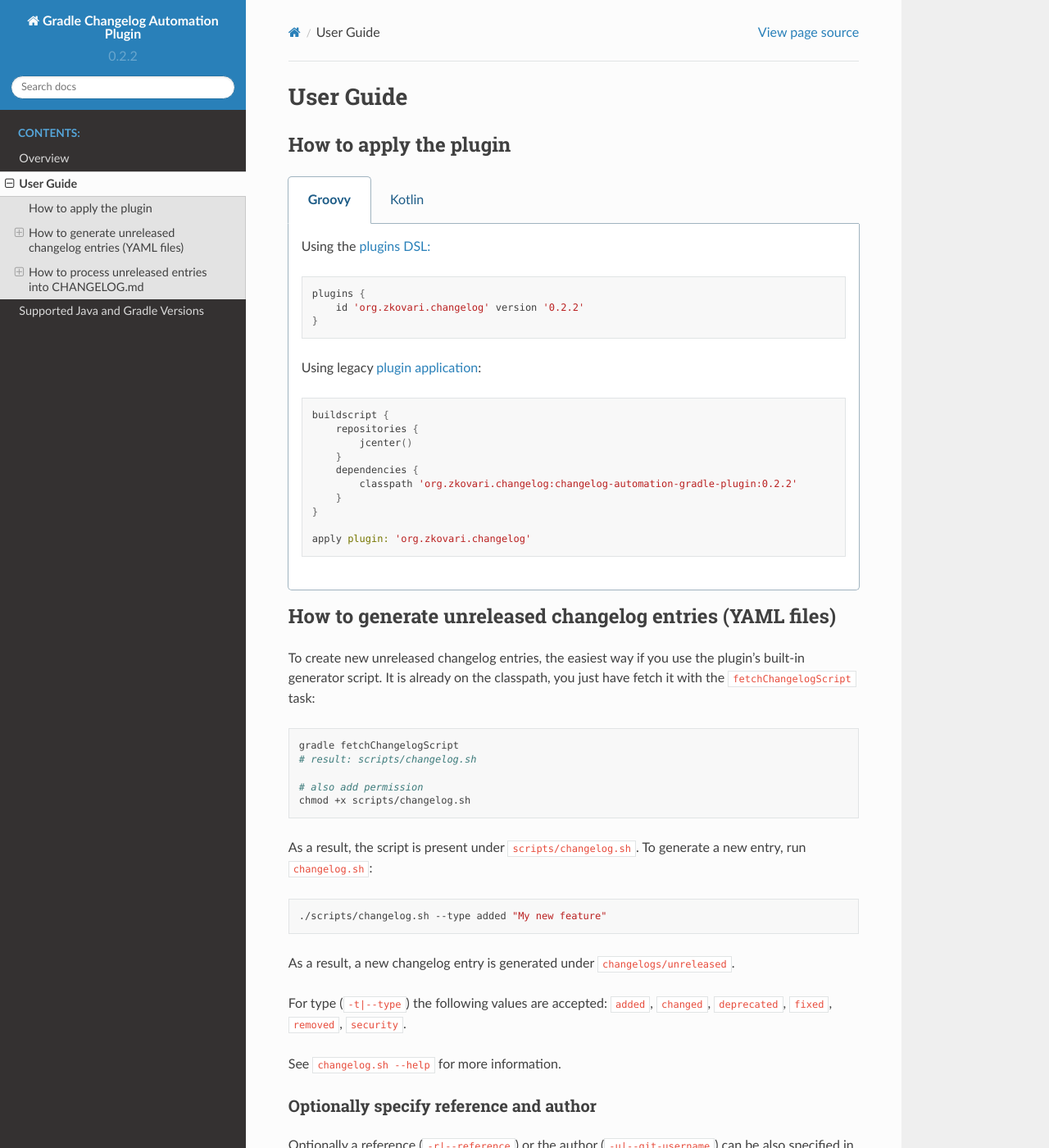
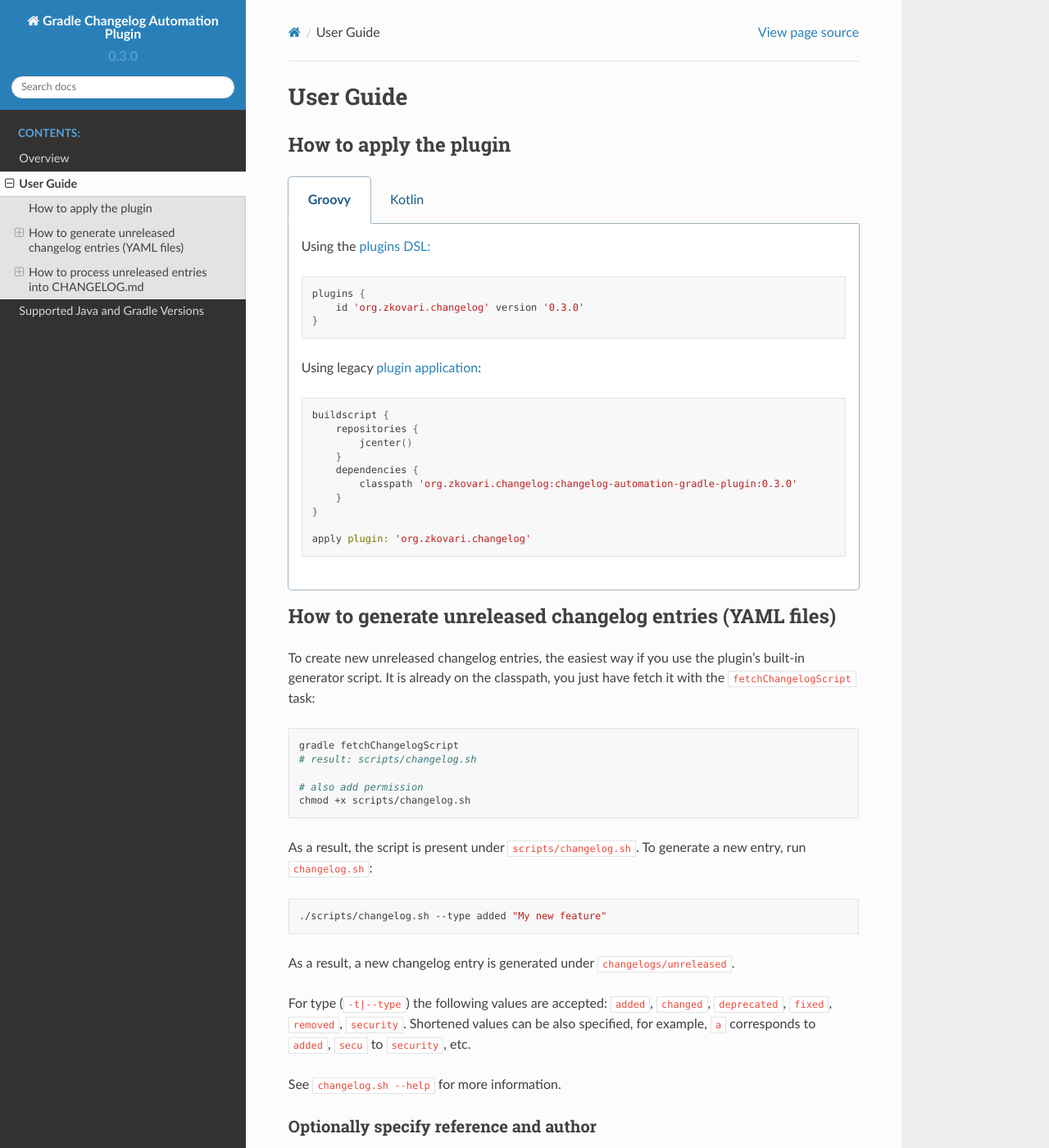
Before and after one commit to zkovari/gradle-changelog-automation-plugin, a Sphinx documentation site: the page built from docs/2-user-guide.rst, in a window 1280 px wide and 1400 px high. Shown: the whole window at 82% size. Built offline with Sphinx 7.4.7 and the Read the Docs theme 2.0.0, drawn with Linux system fonts in a browser that asks for light colours.

Commit message:
#35 Accept shortened values for types in changelog.sh

```diff
--- a/docs/2-user-guide.rst
+++ b/docs/2-user-guide.rst
@@ -15,7 +15,7 @@
       .. code-block:: groovy
 
          plugins {
-             id 'org.zkovari.changelog' version '0.2.2'
+             id 'org.zkovari.changelog' version '0.3.0'
          }
 
 
@@ -28,7 +28,7 @@
                  jcenter()
              }
              dependencies {
-                 classpath 'org.zkovari.changelog:changelog-automation-gradle-plugin:0.2.2'
+                 classpath 'org.zkovari.changelog:changelog-automation-gradle-plugin:0.3.0'
              }
          }
 
@@ -41,7 +41,7 @@
       .. code-block:: kotlin
 
          plugins {
-             id("org.zkovari.changelog") version "0.2.2"
+             id("org.zkovari.changelog") version "0.3.0"
          }
 
       Using legacy `plugin application <https://docs.gradle.org/current/userguide/plugins.html#sec:old_plugin_application>`_:
@@ -53,7 +53,7 @@
                  jcenter()
              }
              dependencies {
-                 classpath("org.zkovari.changelog:changelog-automation-gradle-plugin:0.2.2")
+                 classpath("org.zkovari.changelog:changelog-automation-gradle-plugin:0.3.0")
              }
          }
 
@@ -85,6 +85,7 @@
 As a result, a new changelog entry is generated under ``changelogs/unreleased``.
 
 For type (``-t|--type``) the following values are accepted: ``added``, ``changed``, ``deprecated``, ``fixed``, ``removed``, ``security``.
+Shortened values can be also specified, for example, ``a`` corresponds to ``added``, ``secu`` to ``security``, etc.
 
 See ``changelog.sh --help`` for more information.
 
--- a/docs/conf.py
+++ b/docs/conf.py
@@ -24,9 +24,9 @@
 author = 'Zsolt Kovari'
 
 # The short X.Y version
-version = '0.2.2'
+version = '0.3.0'
 # The full version, including alpha/beta/rc tags
-release = '0.2.2'
+release = '0.3.0'
 
 
 # -- General configuration ---------------------------------------------------
```
Also changed, not shown: README.md (+2 -2 lines), 4 other files.
